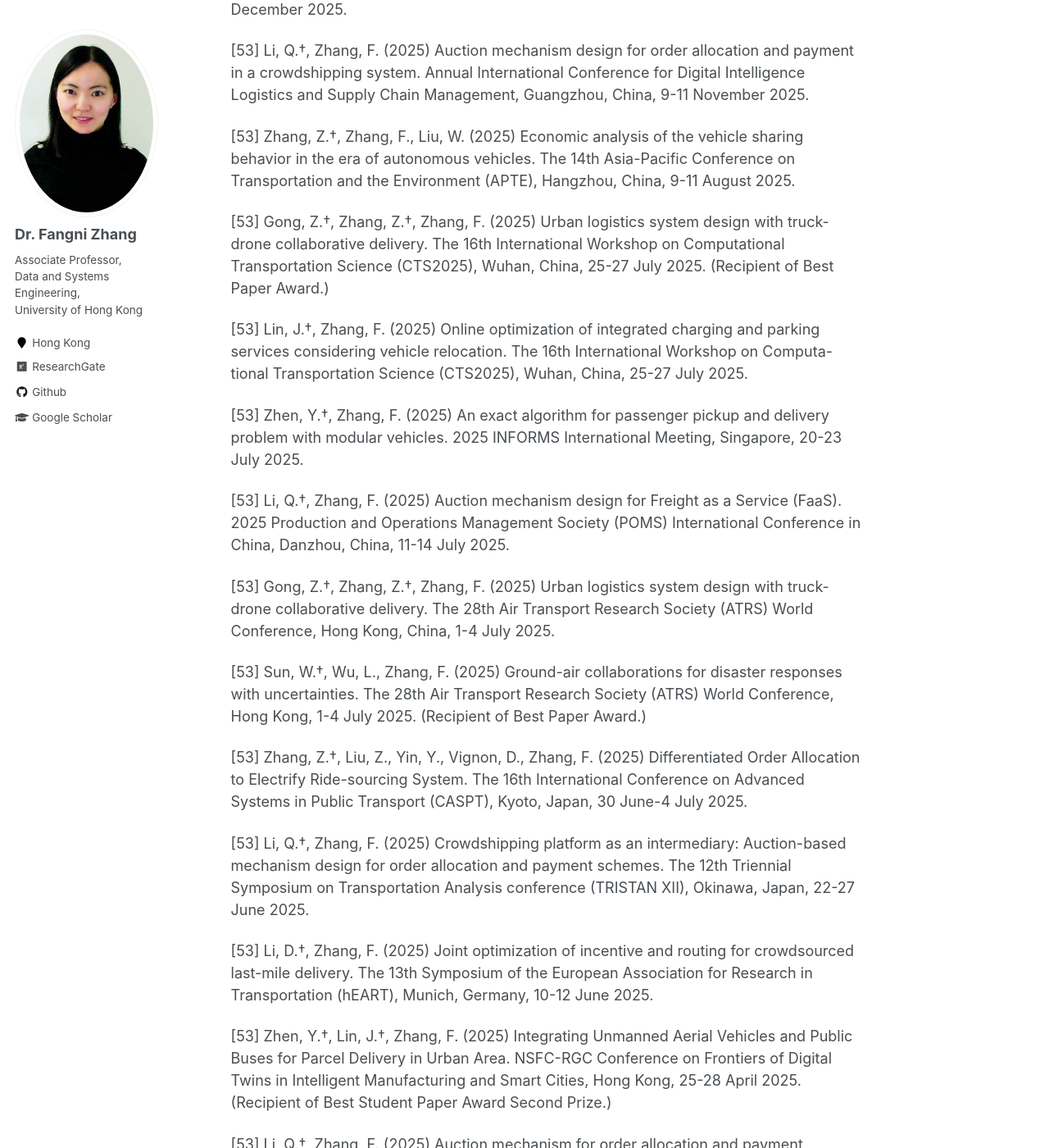
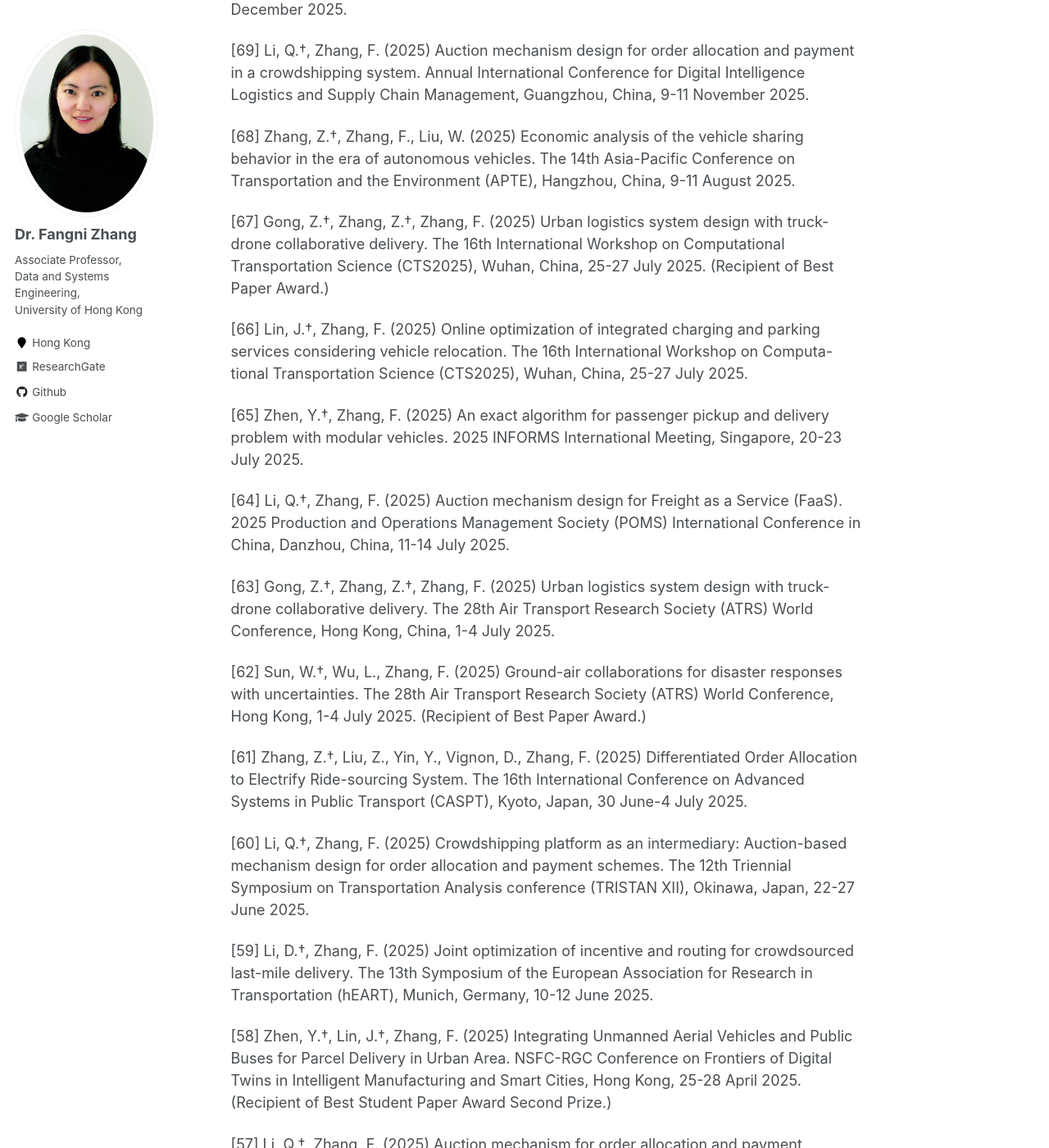
Before and after one commit to fangnizhang/fangnizhang.github.io, a Jekyll site: the page built from _pages/publications.md, in a window 1280 px wide and 1400 px high, scrolled down 7830 px. Shown: the whole window at 82% size. Built offline with Jekyll 4.4.1, drawn with Linux system fonts in a browser that asks for light colours; some of the changed text lies outside the part shown.

Commit message:
Update publications.md

```diff
--- a/_pages/publications.md
+++ b/_pages/publications.md
@@ -155,43 +155,43 @@ Journal Publications
 
 Selected Conference Papers
 -------
-[53] Gong, Z.†, Zhang, Z.†, Zhang, F. (2026) When air meets ground: Modeling the congestion externalities of urban air mobility in integrated air-ground transportation networks. The 26th International Symposium on Transportation and Traffic Theory (ISTTT), Munich, Germany, 20-24 July 2026.
+[72] Gong, Z.†, Zhang, Z.†, Zhang, F. (2026) When air meets ground: Modeling the congestion externalities of urban air mobility in integrated air-ground transportation networks. The 26th International Symposium on Transportation and Traffic Theory (ISTTT), Munich, Germany, 20-24 July 2026.
 
-[53] Li, Q.†, Zhang, F. (2025) Auction mechanism and network design for Freight-as-a-Service (FaaS). The 29th international conference of Hong Kong society for transportation studies (HKSTS), Hong Kong, 8-9 December 2025.
+[71] Li, Q.†, Zhang, F. (2025) Auction mechanism and network design for Freight-as-a-Service (FaaS). The 29th international conference of Hong Kong society for transportation studies (HKSTS), Hong Kong, 8-9 December 2025.
 
-[53] Shao, S.†, Zhang, F. (2025) Towards Electrification: Robust Planning of Electric Truck Charging and Battery Management System with V2G Integration. The 29th international conference of Hong Kong society for transportation studies (HKSTS), Hong Kong, 8-9 December 2025.
+[70] Shao, S.†, Zhang, F. (2025) Towards Electrification: Robust Planning of Electric Truck Charging and Battery Management System with V2G Integration. The 29th international conference of Hong Kong society for transportation studies (HKSTS), Hong Kong, 8-9 December 2025.
 
-[53] Li, Q.†, Zhang, F. (2025) Auction mechanism design for order allocation and payment in a crowdshipping system. Annual International Conference for Digital Intelligence Logistics and Supply Chain Management, Guangzhou, China, 9-11 November 2025.
+[69] Li, Q.†, Zhang, F. (2025) Auction mechanism design for order allocation and payment in a crowdshipping system. Annual International Conference for Digital Intelligence Logistics and Supply Chain Management, Guangzhou, China, 9-11 November 2025.
 
-[53] Zhang, Z.†, Zhang, F., Liu, W. (2025) Economic analysis of the vehicle sharing behavior in the era of autonomous vehicles. The 14th Asia-Pacific Conference on Transportation and the Environment (APTE), Hangzhou, China, 9-11 August 2025.
+[68] Zhang, Z.†, Zhang, F., Liu, W. (2025) Economic analysis of the vehicle sharing behavior in the era of autonomous vehicles. The 14th Asia-Pacific Conference on Transportation and the Environment (APTE), Hangzhou, China, 9-11 August 2025.
 
-[53] Gong, Z.†, Zhang, Z.†, Zhang, F. (2025) Urban logistics system design with truck-drone collaborative delivery. The 16th International Workshop on Computational Transportation Science (CTS2025), Wuhan, China, 25-27 July 2025. (Recipient of Best Paper Award.)
+[67] Gong, Z.†, Zhang, Z.†, Zhang, F. (2025) Urban logistics system design with truck-drone collaborative delivery. The 16th International Workshop on Computational Transportation Science (CTS2025), Wuhan, China, 25-27 July 2025. (Recipient of Best Paper Award.)
 
-[53] Lin, J.†, Zhang, F. (2025) Online optimization of integrated charging and parking services considering vehicle relocation. The 16th International Workshop on Computa-tional Transportation Science (CTS2025), Wuhan, China, 25-27 July 2025.
+[66] Lin, J.†, Zhang, F. (2025) Online optimization of integrated charging and parking services considering vehicle relocation. The 16th International Workshop on Computa-tional Transportation Science (CTS2025), Wuhan, China, 25-27 July 2025.
 
-[53] Zhen, Y.†, Zhang, F. (2025) An exact algorithm for passenger pickup and delivery problem with modular vehicles. 2025 INFORMS International Meeting, Singapore, 20-23 July 2025.
+[65] Zhen, Y.†, Zhang, F. (2025) An exact algorithm for passenger pickup and delivery problem with modular vehicles. 2025 INFORMS International Meeting, Singapore, 20-23 July 2025.
 
-[53] Li, Q.†, Zhang, F. (2025) Auction mechanism design for Freight as a Service (FaaS). 2025 Production and Operations Management Society (POMS) International Conference in China, Danzhou, China, 11-14 July 2025.
+[64] Li, Q.†, Zhang, F. (2025) Auction mechanism design for Freight as a Service (FaaS). 2025 Production and Operations Management Society (POMS) International Conference in China, Danzhou, China, 11-14 July 2025.
 
-[53] Gong, Z.†, Zhang, Z.†, Zhang, F. (2025) Urban logistics system design with truck-drone collaborative delivery. The 28th Air Transport Research Society (ATRS) World Conference, Hong Kong, China, 1-4 July 2025.
+[63] Gong, Z.†, Zhang, Z.†, Zhang, F. (2025) Urban logistics system design with truck-drone collaborative delivery. The 28th Air Transport Research Society (ATRS) World Conference, Hong Kong, China, 1-4 July 2025.
 
-[53] Sun, W.†, Wu, L., Zhang, F. (2025) Ground-air collaborations for disaster responses with uncertainties. The 28th Air Transport Research Society (ATRS) World Conference, Hong Kong, 1-4 July 2025. (Recipient of Best Paper Award.)
+[62] Sun, W.†, Wu, L., Zhang, F. (2025) Ground-air collaborations for disaster responses with uncertainties. The 28th Air Transport Research Society (ATRS) World Conference, Hong Kong, 1-4 July 2025. (Recipient of Best Paper Award.)
 
-[53] Zhang, Z.†, Liu, Z., Yin, Y., Vignon, D., Zhang, F. (2025) Differentiated Order Allocation to Electrify Ride-sourcing System. The 16th International Conference on Advanced Systems in Public Transport (CASPT), Kyoto, Japan, 30 June-4 July 2025.
+[61] Zhang, Z.†, Liu, Z., Yin, Y., Vignon, D., Zhang, F. (2025) Differentiated Order Allocation to Electrify Ride-sourcing System. The 16th International Conference on Advanced Systems in Public Transport (CASPT), Kyoto, Japan, 30 June-4 July 2025.
 
-[53] Li, Q.†, Zhang, F. (2025) Crowdshipping platform as an intermediary: Auction-based mechanism design for order allocation and payment schemes. The 12th Triennial Symposium on Transportation Analysis conference (TRISTAN XII), Okinawa, Japan, 22-27 June 2025.
+[60] Li, Q.†, Zhang, F. (2025) Crowdshipping platform as an intermediary: Auction-based mechanism design for order allocation and payment schemes. The 12th Triennial Symposium on Transportation Analysis conference (TRISTAN XII), Okinawa, Japan, 22-27 June 2025.
 
-[53] Li, D.†, Zhang, F. (2025) Joint optimization of incentive and routing for crowdsourced last-mile delivery. The 13th Symposium of the European Association for Research in Transportation (hEART), Munich, Germany, 10-12 June 2025.
+[59] Li, D.†, Zhang, F. (2025) Joint optimization of incentive and routing for crowdsourced last-mile delivery. The 13th Symposium of the European Association for Research in Transportation (hEART), Munich, Germany, 10-12 June 2025.
 
-[53] Zhen, Y.†, Lin, J.†, Zhang, F. (2025) Integrating Unmanned Aerial Vehicles and Public Buses for Parcel Delivery in Urban Area. NSFC-RGC Conference on Frontiers of Digital Twins in Intelligent Manufacturing and Smart Cities, Hong Kong, 25-28 April 2025. (Recipient of Best Student Paper Award Second Prize.)
+[58] Zhen, Y.†, Lin, J.†, Zhang, F. (2025) Integrating Unmanned Aerial Vehicles and Public Buses for Parcel Delivery in Urban Area. NSFC-RGC Conference on Frontiers of Digital Twins in Intelligent Manufacturing and Smart Cities, Hong Kong, 25-28 April 2025. (Recipient of Best Student Paper Award Second Prize.)
 
-[53] Li, Q.†, Zhang, F. (2025) Auction mechanism for order allocation and payment schemes in a crowd-shipping system. The 104th Transportation Research Board (TRB) Annual Meeting, Washington D.C., US, 5-9 January 2025.
+[57] Li, Q.†, Zhang, F. (2025) Auction mechanism for order allocation and payment schemes in a crowd-shipping system. The 104th Transportation Research Board (TRB) Annual Meeting, Washington D.C., US, 5-9 January 2025.
 
-[53] Sun, W.†, Zhang, F. (2025) Dynamic truck-and-drone routing problem with multiple tasks after disasters. The 104th Transportation Research Board (TRB) Annual Meeting, Washington D.C., US, 5-9 January 2025.
+[56] Sun, W.†, Zhang, F. (2025) Dynamic truck-and-drone routing problem with multiple tasks after disasters. The 104th Transportation Research Board (TRB) Annual Meeting, Washington D.C., US, 5-9 January 2025.
 
-[53] Li, D.†, Sun, W.†, Zhang, F. (2025) Order allocation and vehicle routing problems with crowdsourced and professional couriers. The 104th Transportation Research Board (TRB) Annual Meeting, Washington D.C., US, 5-9 January 2025.
+[55] Li, D.†, Sun, W.†, Zhang, F. (2025) Order allocation and vehicle routing problems with crowdsourced and professional couriers. The 104th Transportation Research Board (TRB) Annual Meeting, Washington D.C., US, 5-9 January 2025.
 
-[53] Zhang, Z.†, Zhang, F., Liu, W. (2025) On the parking, charging and vehicle-to-grid choices of electric vehicles. The 104th Transportation Research Board (TRB) Annual Meeting, Washington D.C., US, 5-9 January 2025.
+[54] Zhang, Z.†, Zhang, F., Liu, W. (2025) On the parking, charging and vehicle-to-grid choices of electric vehicles. The 104th Transportation Research Board (TRB) Annual Meeting, Washington D.C., US, 5-9 January 2025.
 
 [53] Gong, Z.†, Zhang, Z.†, Zhang, F. (2024) On the network equilibrium of an integrated air-ground urban transport system. The 28th International Conference of Hong Kong Society for Transportation Studies (HKSTS), Hong Kong, 9-10 December 2024. (Recipient of Outstanding Student Paper Award of HKSTS 2024 First Prize.)
 
```
